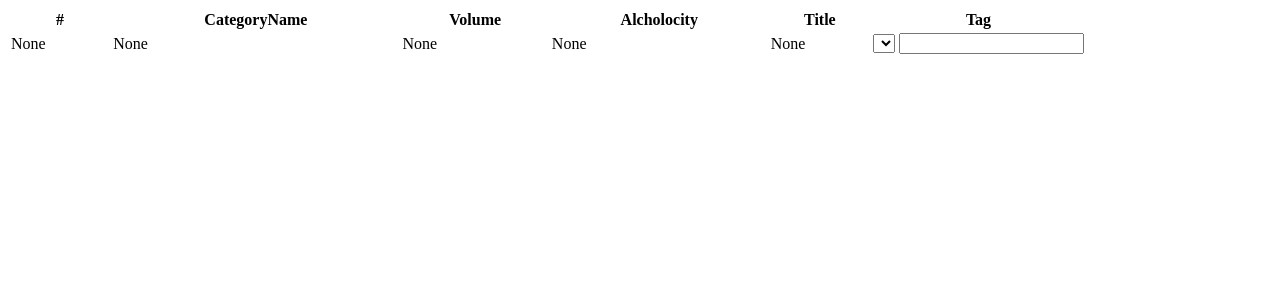
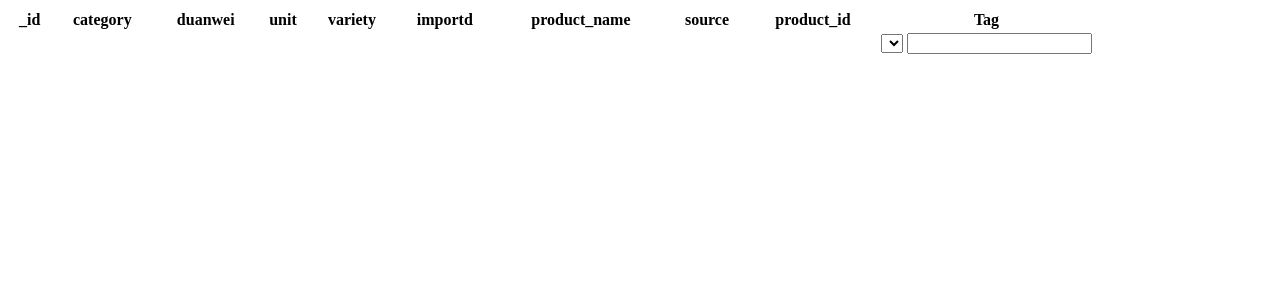
Before and after one commit to allmonday/cgetl-clsf-dashboard, a Flask app: page /brand in a window 1280 px wide. Shown: the top 300 px of the page. Run offline with Flask 2, Linux system fonts and the light colour scheme; a database or web service that is not in the repository returns one stand-in record (values such as "Sample title"); lists and menus that the app fills with data are empty.

Commit message:
little change

```diff
--- a/main.py
+++ b/main.py
@@ -1,10 +1,36 @@
 from flask import Flask, render_template, request
 from pymongo import MongoClient
 from utils import dget
-db = MongoClient()['caigen-development']
+from collections import OrderedDict
 
+db = MongoClient('192.168.1.21')['caigen-development']
 
-app = Flask('etl-clsf')
+app = Flask(__name__)
+
+#----------------------route table --------------------------------------
+formula =OrderedDict([
+                ('_id', '_id'),
+                ('category', 'transformed.data.category_name'),
+                ('duanwei', 'transformed.data.duanwei'),
+                ('unit', 'transformed.data.unit.value'),
+                ('variety', 'transformed.data.variety'),
+                ('importd', 'transformed.data.importd'),
+                ('product_name', 'transformed.data.product_name'),
+                ('source', 'transformed.data.source'),
+                ('product_id', 'extracted.data.product_id'),
+                ])
+formula_sort = ['weight', 'duanwei', 'category']
+
+beer = OrderedDict([
+                    ('_id', '_id'),
+                    ('category', 'transformed.data.category_name'),
+                    ('volume', 'transformed.data.volume'),
+                    ('alcoholicity', 'transformed.data.alcoholicity'),
+                    ('product_name', 'extracted.data.product_name'),
+                ])
+beer_sort = ['weight', 'duanwei', 'category']
+#----------------------end of route table -------------------------------
+
 
 @app.route('/')
 def index():
@@ -20,35 +46,35 @@ def industry():
     if request.method== 'GET':
         industry = request.args.get('industry', '')
         if industry:
-            brand = db.webpages.distinct('transformed.data.brand_name')
+            brand = db.webpages_online.distinct('transformed.data.brand_name')
             return  '\n'.join(['<option>%s</option>'%i for i in brand])
 
 
 @app.route('/brand', methods=['GET'])
 def brand():
     '''return products meet the industry& brand'''
+
     if request.method=='GET':
 
         brand_name = request.args.get('brand', '')
-        products_db = db.webpages.find({'transformed.data.brand_name': brand_name})
+        products_db = db.webpages_online.find({'transformed.data.brand_name': brand_name})
+
         #for easy to get, write back will be a mess .. so we need a map
+        products_key = list(formula.keys())
         products = [
-                       {
-                            'category': dget(p,'transformed.data.category_name'),
-                            'volume': dget(p,'transformed.data.unit.value'),
-                            'alcoholicity': dget(p,'transformed.data.alcoholicity'),
-                            'product_name': dget(p,'transformed.data.product_name'),
-                            '_id': dget(p, '_id')
-                       }
-                            for p in products_db
+                    [dget(p, formula[k], '') for k, v in formula.items()]
+                    for p in products_db
                    ]
         #sort the data, to the convinent of displaying..
-        products = sorted(products, key=lambda x: x.get('volume'))
-        products = sorted(products, key=lambda x: x.get('alcoholicity'))
-        products = sorted(products, key=lambda x: x.get('category'),reverse=True)
+        for fs in formula_sort:
+            try:
+                products = sorted(products, key=lambda x: x[products_key.index(fs)])
+            except:
+                print(fs)
 
         return render_template('row_template.html',
-                                products = products)
+                                products = products,
+                                titles = list(formula.keys()))
 
 
 if __name__ == "__main__":
--- a/templates/row_template.html
+++ b/templates/row_template.html
@@ -1,21 +1,17 @@
 <div class="col-md-12">
-	<table class="table table-bordered">
+    <table class="table table-bordered">
 		<thead>
-			<th>#</th>
-			<th>CategoryName</th>
-			<th>Volume</th>
-			<th>Alcholocity</th>
-			<th>Title</th>
+            {% for t in titles %}
+            <th>{{t}}</th>
+            {% endfor %}
 			<th width="20%">Tag</th>
 		</thead>
 		<tbody>
 			{% for p in products %}
 			<tr>
-				<td>{{p['_id']}}</td>
-				<td>{{p['category']}}</td>
-				<td>{{p['volume']}}</td>
-				<td>{{p['alcoholicity']}}</td>
-				<td>{{p['product_name']}}</td>
+                {% for pp in p %}
+				<td>{{pp}}</td>
+                {% endfor %}
 				<td>
 					<div class="input-group">
 						<span class="input-group-addon">
--- a/utils.py
+++ b/utils.py
@@ -17,4 +17,4 @@ def dget(dictionary, cmd, default=None):
 
 if __name__ == "__main__":
     data = {'a':{'b':{'c':1}}}
-    print dget(data, 'a.b.c')
+    print(dget(data, 'a.b.c'))
```
